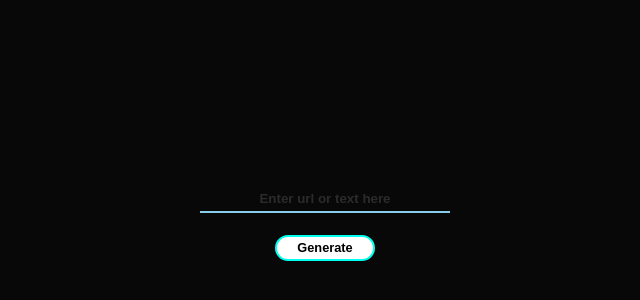
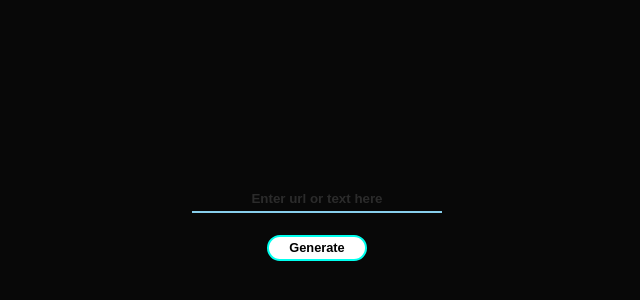
Before and after one commit to alifimranovi/qrGenerator, a plain HTML site: page index.html in a window 1280 px wide. Shown: the part 106-406 px from the top of the page, 323-963 px from the left. Drawn offline with Linux system fonts and the light colour scheme.

Commit message:
Update style.css

```diff
--- a/style.css
+++ b/style.css
@@ -4,7 +4,6 @@
     padding: 0;
     box-sizing: border-box;
     scroll-behavior: smooth;
-
 }
 :root{
     --bg-color: #080808;
@@ -14,7 +13,7 @@
 body{
     background: var(--bg-color);
     color: var(--text-color);
-    max-height: 95vh;
+    overflow-y: hidden;
 }
 ::placeholder {
     color: #ffffff25;
@@ -24,7 +23,7 @@ body{
     color: var(--text-color);
 }
 .box{
-    width: 100vw;
+    width: auto;
     height: 80vh;
     display: flex;
     justify-content: center;
```
